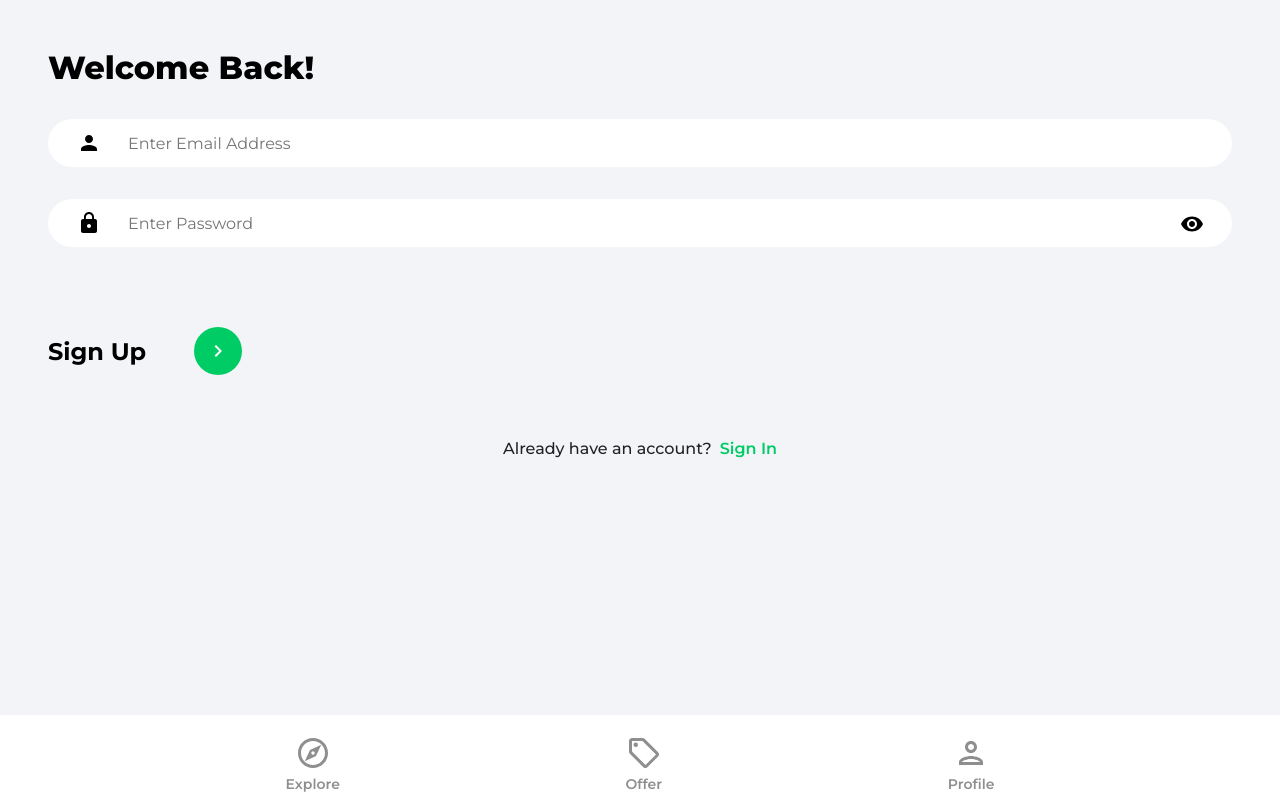
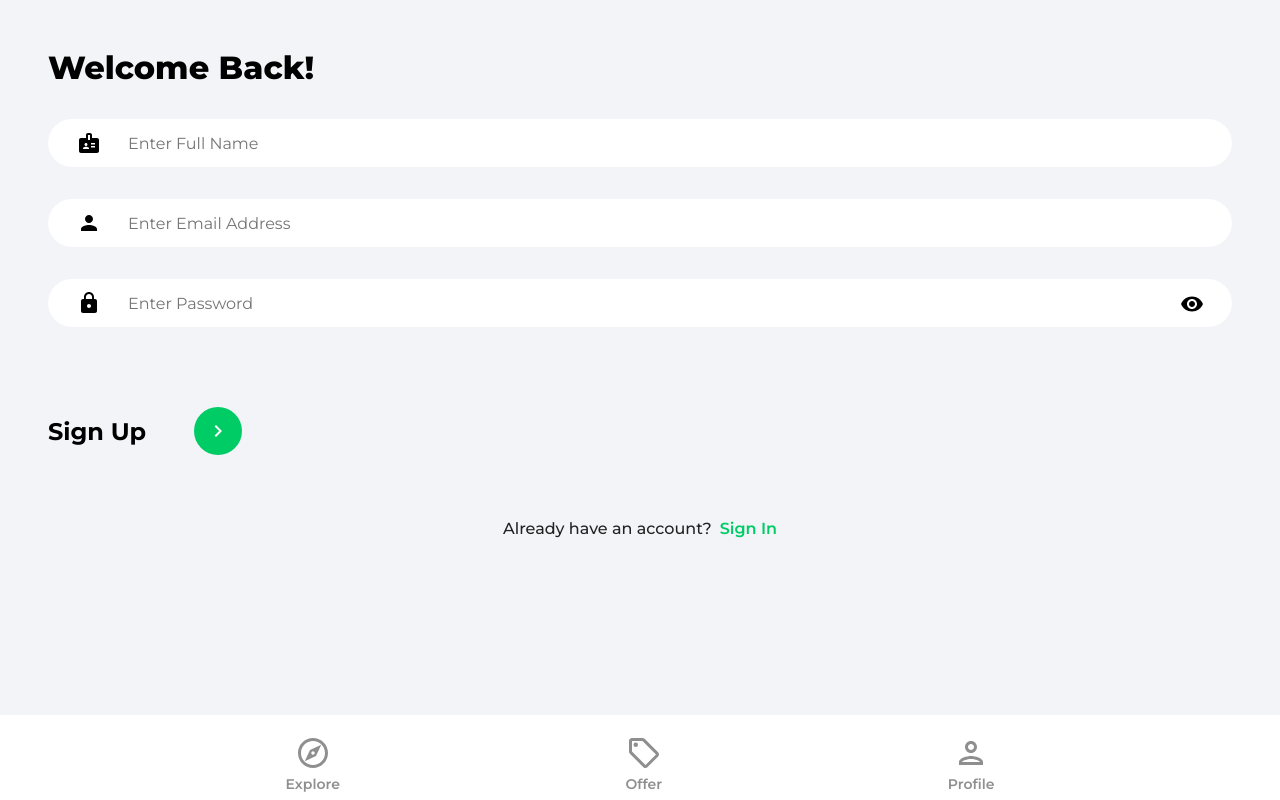
Before and after one commit to it27427/house-marketplace-app, a React (Vite) app: page /sign-up in a window 1280 px wide. Built offline with nearby package versions, Linux system fonts and the light colour scheme.

Commit message:
Sign-in and Sign-up form added

```diff
--- a/src/pages/SignUp.jsx
+++ b/src/pages/SignUp.jsx
@@ -6,10 +6,11 @@ import visibilityIcon from '@/assets/images/svg/visibilityIcon.svg';
 const SignUp = () => {
   const [showPassword, setShowPassword] = useState(false);
   const [formData, setFormData] = useState({
+    name: '',
     email: '',
     password: '',
   });
-  const { email, password } = formData;
+  const { name, email, password } = formData;
 
   const navigate = useNavigate();
 
@@ -30,6 +31,16 @@ const SignUp = () => {
 
         <main>
           <form>
+            <input
+              type='text'
+              id='name'
+              className='nameInput'
+              placeholder='Enter Full Name'
+              autoComplete='off'
+              value={name}
+              onChange={onChange}
+            />
+
             <input
               type='email'
               id='email'
@@ -59,9 +70,9 @@ const SignUp = () => {
               />
             </div>
 
-            <div className='signInBar'>
-              <p className='signInText'>Sign Up</p>
-              <button type='submit' className='signInButton'>
+            <div className='signUpBar'>
+              <p className='signUpText'>Sign Up</p>
+              <button type='submit' className='signUpButton'>
                 <ArrowRightIcon fill='#ffffff' width='24px' height='24px' />
               </button>
             </div>
```
